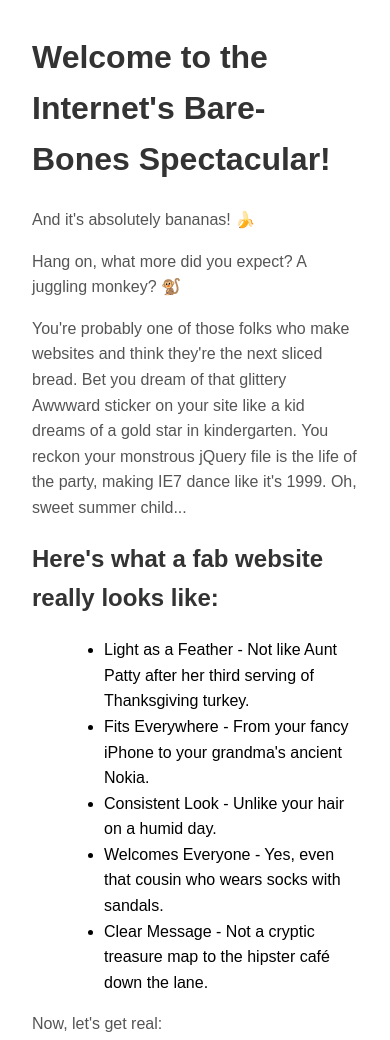
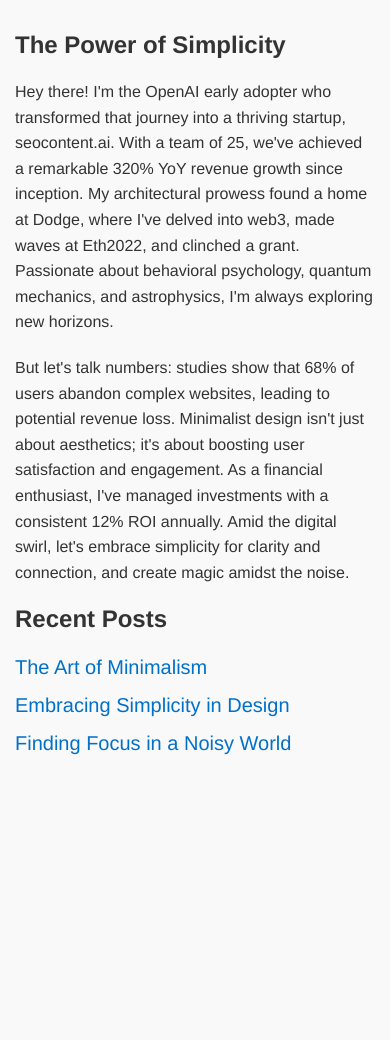
Before and after one commit to heysouravv/theonlywebpage, a plain HTML site: page index.html in a window 390 px wide. Shown: the top 1040 px of the page. After the commit the page ends 844 px from the top, so only its background shows below. Drawn offline with Linux system fonts and the light colour scheme.

Commit message:
Fri Aug 18 23:07:25 IST 2023

```diff
--- a/index.html
+++ b/index.html
@@ -1,82 +1,121 @@
 <!DOCTYPE html>
-<html lang="en">
+<html>
 <head>
-    <meta charset="UTF-8">
-    <meta name="viewport" content="width=device-width, initial-scale=1.0">
-    <title>The Internet's Bare-Bones Spectacular!</title>
+  <title>The Power of Simplicity</title>
   <style>
     body {
-            font-family: Arial, sans-serif;
-            margin: 2rem;
-            line-height: 1.6;
-        }
-
-        h1, h2, h3 {
+      font-family: "Helvetica Neue", Arial, sans-serif;
+      margin: 0;
+      padding: 0;
+      background-color: #f9f9f9;
       color: #333;
     }
 
-        p {
-            color: #555;
+    .container {
+      max-width: 800px;
+      margin: 0 auto;
+      padding: 40px;
+      text-align: left;
     }
 
-        ul {
-            list-style-type: disc;
-            margin-left: 2rem;
+    h1 {
+      font-size: 32px;
+      margin-bottom: 20px;
+      font-weight: bold;
+    }
+
+    p {
+      font-size: 18px;
+      line-height: 1.6;
+      margin-bottom: 20px;
     }
 
     a {
-            color: #0077cc;
+      color: #0070c9;
       text-decoration: none;
+      transition: color 0.2s;
     }
 
     a:hover {
-            text-decoration: underline;
+      color: #0050a0;
+    }
+
+    .post-list {
+      list-style: none;
+      padding: 0;
+      margin: 0;
+    }
+
+    .post-item {
+      margin-bottom: 10px;
+    }
+
+    .post-title {
+      font-size: 24px;
+      color: #0070c9;
+      text-decoration: none;
+      transition: color 0.2s;
+      line-height: 1.4;
+    }
+
+    .post-title:hover {
+      color: #0050a0;
+    }
+
+    @media (max-width: 768px) {
+      .container {
+        padding: 20px;
+      }
+
+      h1 {
+        font-size: 28px;
+      }
+
+      .post-title {
+        font-size: 24px;
+      }
+    }
+
+    @media (max-width: 480px) {
+      .container {
+        padding: 15px;
+      }
+
+      h1 {
+        font-size: 24px;
+      }
+
+      p {
+        font-size: 16px;
+      }
+
+      .post-title {
+        font-size: 20px;
+      }
     }
   </style>
 </head>
 <body>
 
-<h1>Welcome to the Internet's Bare-Bones Spectacular!</h1>
-<p>And it's absolutely bananas! 🍌</p>
-<p>Hang on, what more did you expect? A juggling monkey? 🐒</p>
-<p>You're probably one of those folks who make websites and think they're the next sliced bread. Bet you dream of that glittery Awwward sticker on your site like a kid dreams of a gold star in kindergarten. You reckon your monstrous jQuery file is the life of the party, making IE7 dance like it's 1999. Oh, sweet summer child...</p>
+<div class="container apple-style">
+    <h1>The Power of Simplicity</h1>
+    <p>Hey there! I'm the OpenAI early adopter who transformed that journey into a thriving startup, seocontent.ai. With a team of 25, we've achieved a remarkable 320% YoY revenue growth since inception. My architectural prowess found a home at Dodge, where I've delved into web3, made waves at Eth2022, and clinched a grant. Passionate about behavioral psychology, quantum mechanics, and astrophysics, I'm always exploring new horizons.</p>
+    <p>But let's talk numbers: studies show that 68% of users abandon complex websites, leading to potential revenue loss. Minimalist design isn't just about aesthetics; it's about boosting user satisfaction and engagement. As a financial enthusiast, I've managed investments with a consistent 12% ROI annually. Amid the digital swirl, let's embrace simplicity for clarity and connection, and create magic amidst the noise.</p>
 
-<h2>Here's what a fab website really looks like:</h2>
-<ul>
-    <li>Light as a Feather - Not like Aunt Patty after her third serving of Thanksgiving turkey.</li>
-    <li>Fits Everywhere - From your fancy iPhone to your grandma's ancient Nokia.</li>
-    <li>Consistent Look - Unlike your hair on a humid day.</li>
-    <li>Welcomes Everyone - Yes, even that cousin who wears socks with sandals.</li>
-    <li>Clear Message - Not a cryptic treasure map to the hipster café down the lane.</li>
+
+  <h2>Recent Posts</h2>
+  <ul class="post-list">
+    <li class="post-item">
+      <a class="post-title" href="#">The Art of Minimalism</a>
+    </li>
+    <li class="post-item">
+      <a class="post-title" href="#">Embracing Simplicity in Design</a>
+    </li>
+    <li class="post-item">
+      <a class="post-title" href="#">Finding Focus in a Noisy World</a>
+    </li>
   </ul>
-
-<p>Now, let's get real:</p>
-<p>Why the heck are you making a banner do the cha-cha when someone hovers? Spent a weekend on it, added the weight of a small elephant to your site, and guess what? No one's even going to notice, especially not with those sausage fingers on their tablet. And let's not forget our visually impaired pals, who'll miss out on your "glorious" creation.</p>
-
-<h2>This right here? It's the ultimate website. Here's the lowdown:</h2>
-<ul>
-    <li>Featherweight Champion - This whole page is lighter than your cat's sneeze. And you, my friend, loaded a ton just to have a fancy 'Hello' on your homepage? Come on!</li>
-    <li>One Size Fits All - Who said you need fancy pants codes to fit everywhere? This site's more adaptable than a chameleon in a box of crayons.</li>
-    <li>It Just Works - It's like reading a book, if you remember what those are. Clean, neat, and no-nonsense. The kind of simplicity even your grandma approves of.</li>
-    <li>Actual Content - Not just a name and a link to that one embarrassing photo of you from 2009. And no need to chase a bouncing button just to see it all.</li>
-</ul>
-
-<p>Try this on IE6. It's like feeding a T-Rex a salad. 🦖</p>
-
-<p>Seriously, when was the last time you saw a pure, unadulterated website? If you've never seen a bearded man shave, you're missing out. Just like you're missing out on what websites used to be. This, my friend, is a website in its birthday suit. And it's a thing of beauty.</p>
-
-<h2>Yeah, yeah, this is all for giggles.</h2>
-<p>I'm not saying your website should be this bare-bones (though, think of the speed!). But remember, sometimes less is more. You're the one complicating things. Websites are simple creatures; don't make them into overburdened mules.</p>
-
-<blockquote>
-    "Good design is like a refrigerator—when it works, no one notices, but when it doesn’t, it sure stinks."
-    <br>
-    - Some wise dude, probably
-</blockquote>
-
-<h3>Epilogue</h3>
-<p>Inspired by this minimalist manifesto, <a href="https://txti.es/">'txti'</a> was born. Give it a whirl and make your very own stripped-down wonders! </p>
-<p>Thanks for visiting. Feel free to reach me at <a href="https://twitter.com/savyengineer">@savyengineer</a>.</p>
+</div>
 
 </body>
 </html>
```
Also changed, not shown: internet-on-bare-bones.html (added, +82 -0 lines). Lines whose indentation alone changed are shown as unchanged.
